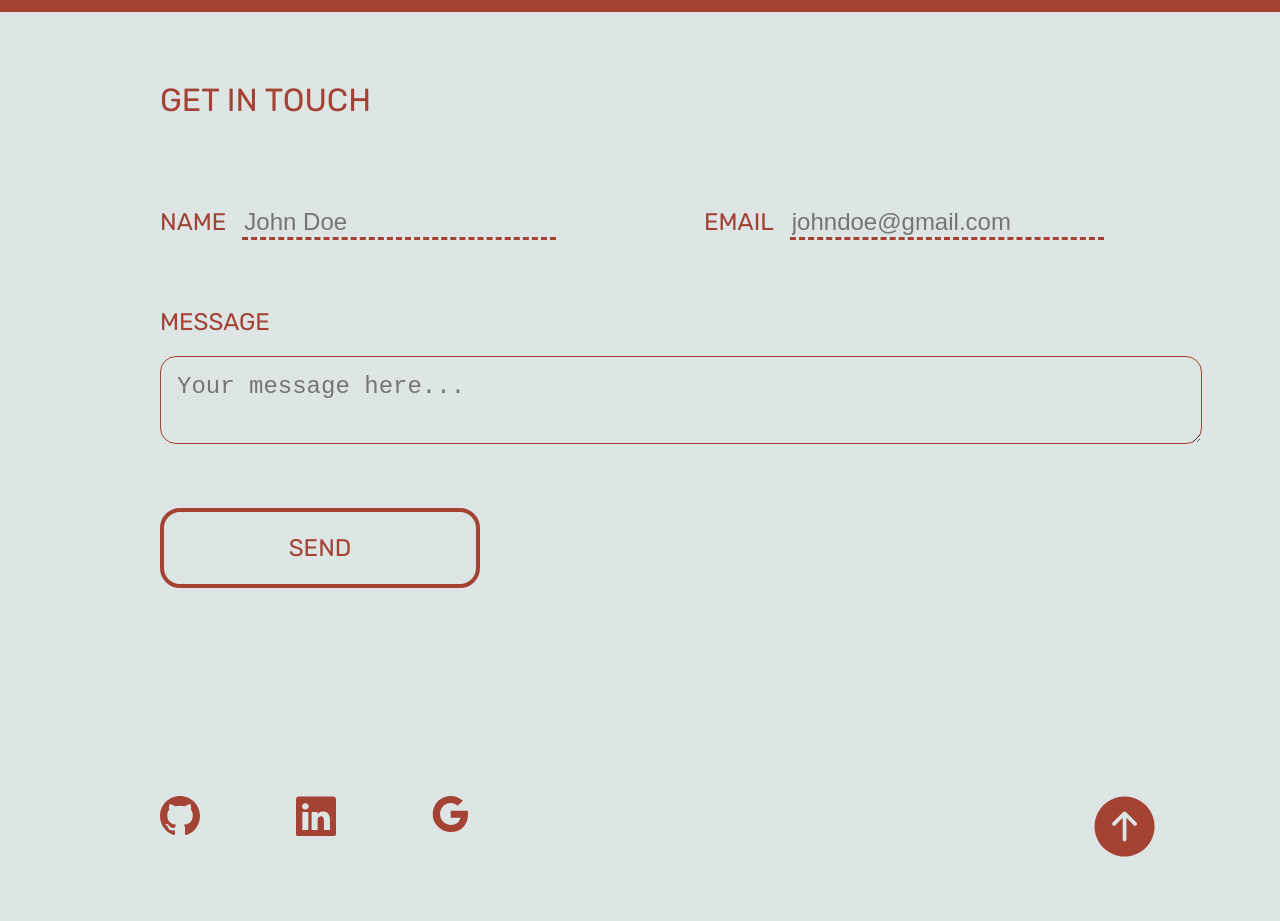
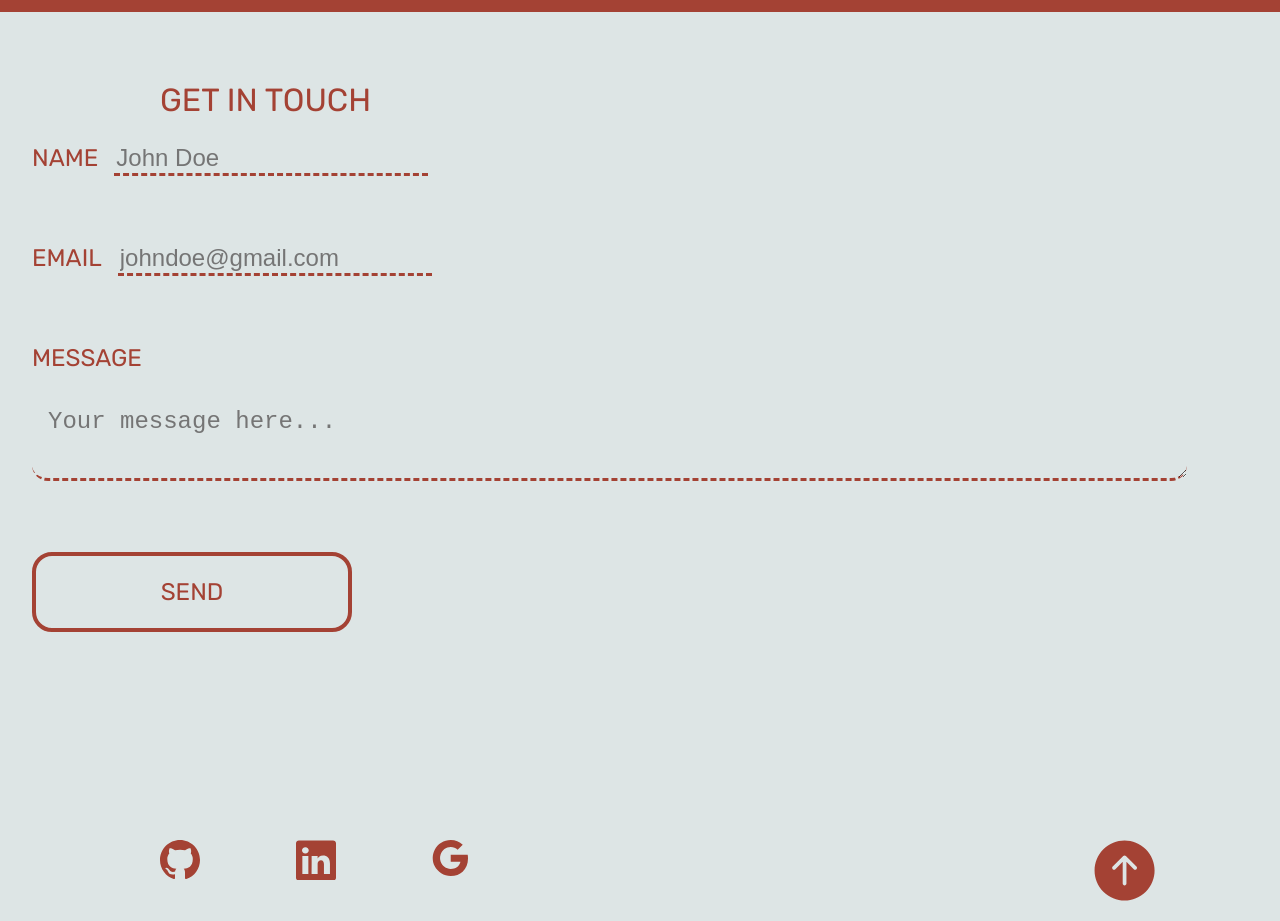
Before and after one commit to blimpim/Portfolio_page, a React (Vite) app: page / in a window 1280 px wide. Shown: the part 3780-4701 px from the top of the page. Built offline with nearby package versions, Linux system fonts and the light colour scheme.

Commit message:
Fixed form

```diff
--- a/src/components/Contact/Contact.jsx
+++ b/src/components/Contact/Contact.jsx
@@ -1,7 +1,6 @@
+import { useState } from 'react';
 import Media from '../Media/Media';
 import './Contact.scss';
-
-import { useState } from 'react';
 
 const encode = (data) => {
   return Object.keys(data)
@@ -17,30 +16,21 @@ export default function Contact() {
   };
 
   const handleSubmit = async (e) => {
+    e.preventDefault();
     fetch("/", {
       method: "POST",
       headers: { "Content-Type": "application/x-www-form-urlencoded" },
-      body: encode({ "form-name": "contact", ...this.state })
+      body: encode({ "form-name": "contact", ...formData })
     })
-      .then(() => alert("Success!"))
-      .catch(error => alert(error));
-    e.preventDefault();
-
+    .then(() => alert("Your message has been sent!"))
+    .catch(error => alert(error));
   };
-
 
   return (
     <section>
       <h2>Get in touch</h2>
-
-      <form name="contact" data-netlify="true" data-netlify-honeypot="bot-field" hidden>
-      <input type="text" name="name" />
-      <input type="email" name="email" />
-      <textarea name="message"></textarea>
-    </form>
-
-      <form className="Contact" name="contact" method="post" onSubmit={handleSubmit} >
-      <input type="hidden" name="form-name" value="contact" />
+      <form name="contact" onSubmit={handleSubmit} method="POST" data-netlify="true" data-netlify-honeypot="bot-field">
+        <input type="hidden" name="form-name" value="contact" />
         <div>
           <div className="formItem">
             <label>Name</label>
@@ -51,17 +41,12 @@ export default function Contact() {
             <input type="email" name="email" className="input" placeholder="johndoe@gmail.com" value={formData.email} onChange={handleChange} />
           </div>
         </div>
-
         <div id="formText">
           <label>Message</label>
-          <textarea name="message" type="text" placeholder="Your message here..." value={formData.message} onChange={handleChange}></textarea>
+          <textarea name="message" className="input" placeholder="Your message here..." value={formData.message} onChange={handleChange}></textarea>
         </div>
-
-
-
-        <input className="Button" type="submit" value="Send"></input>
+        <input className="Button" type="submit" value="Send" />
       </form>
-
       <Media fill="#A44234" className="_Contact" />
     </section>
   );
```
